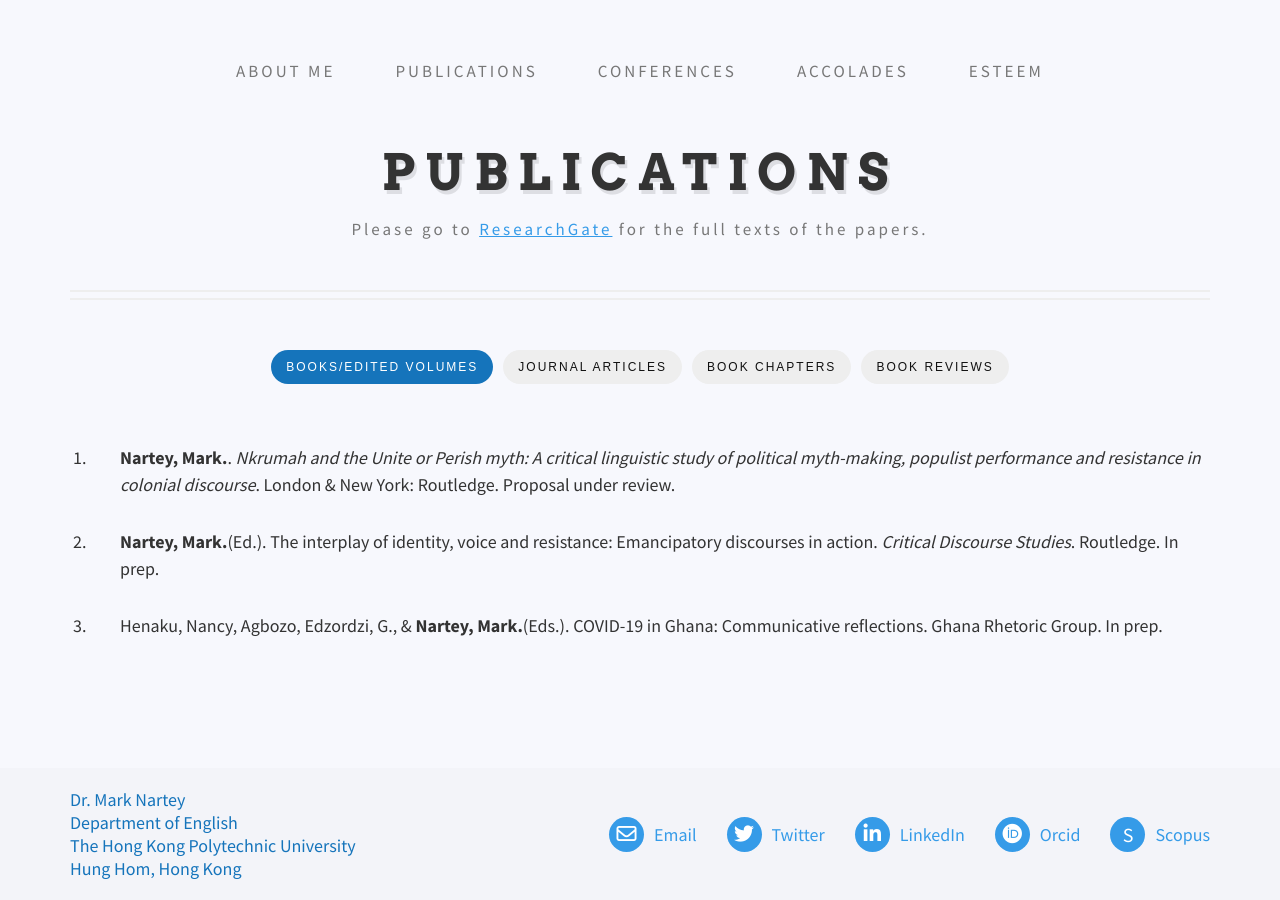
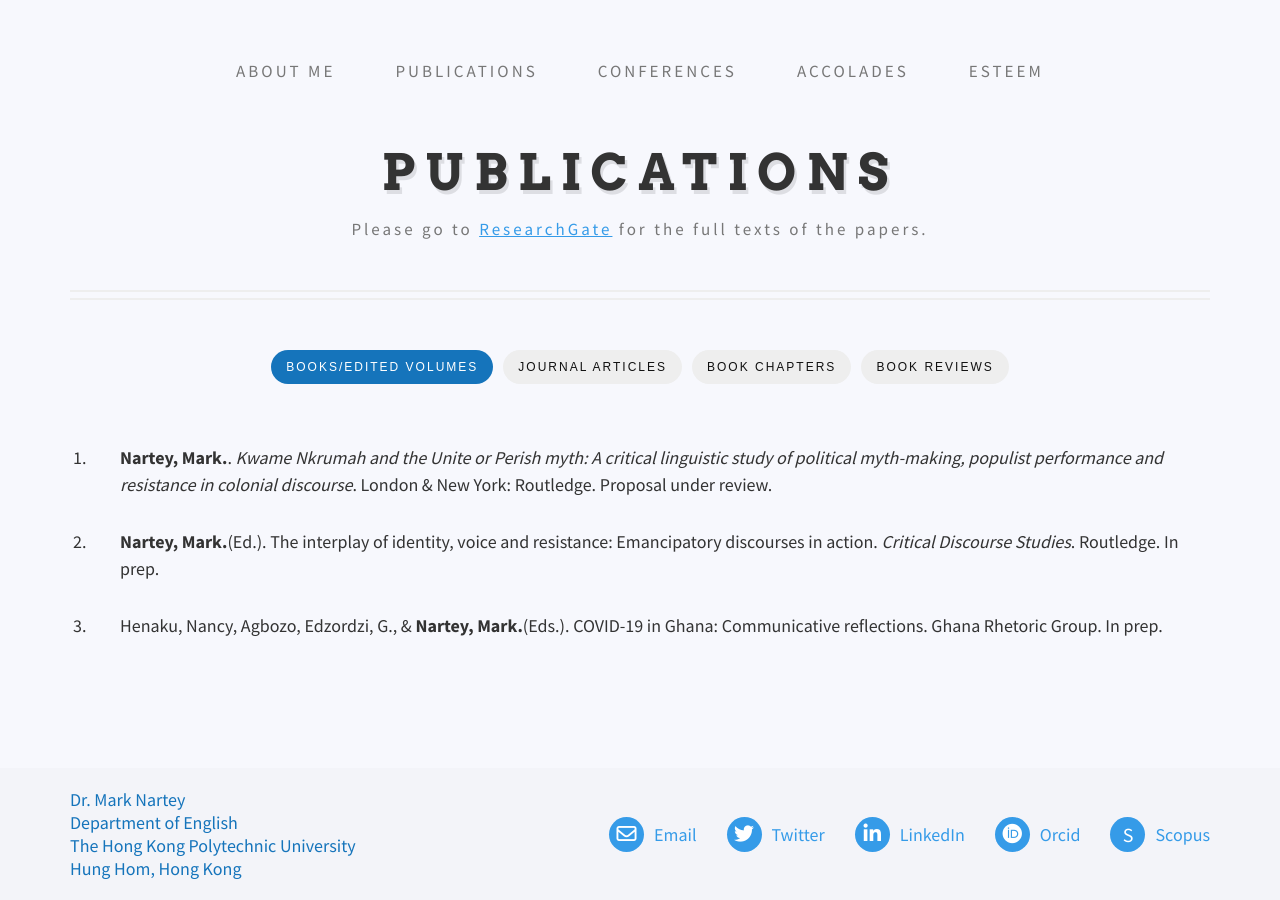
Before and after one commit to danielcornock/marknartey.com, a Jekyll site: the page built from _pages/publications.md, in a window 1280 px wide. Built offline with Jekyll 4.4.1, drawn with Linux system fonts in a browser that asks for light colours; nearby versions of some CDN libraries.

Commit message:
Update Content “Books”

```diff
--- a/_data/books.yml
+++ b/_data/books.yml
@@ -1,5 +1,5 @@
 items:
-  - content: "<b>Nartey, Mark.</b>. <i>Nkrumah and the Unite or Perish myth: A
+  - content: "<b>Nartey, Mark.</b>. <i>Kwame Nkrumah and the Unite or Perish myth: A
       critical linguistic study of political myth-making, populist performance
       and resistance in colonial discourse</I>. London & New York: Routledge.
       Proposal under review."
```
